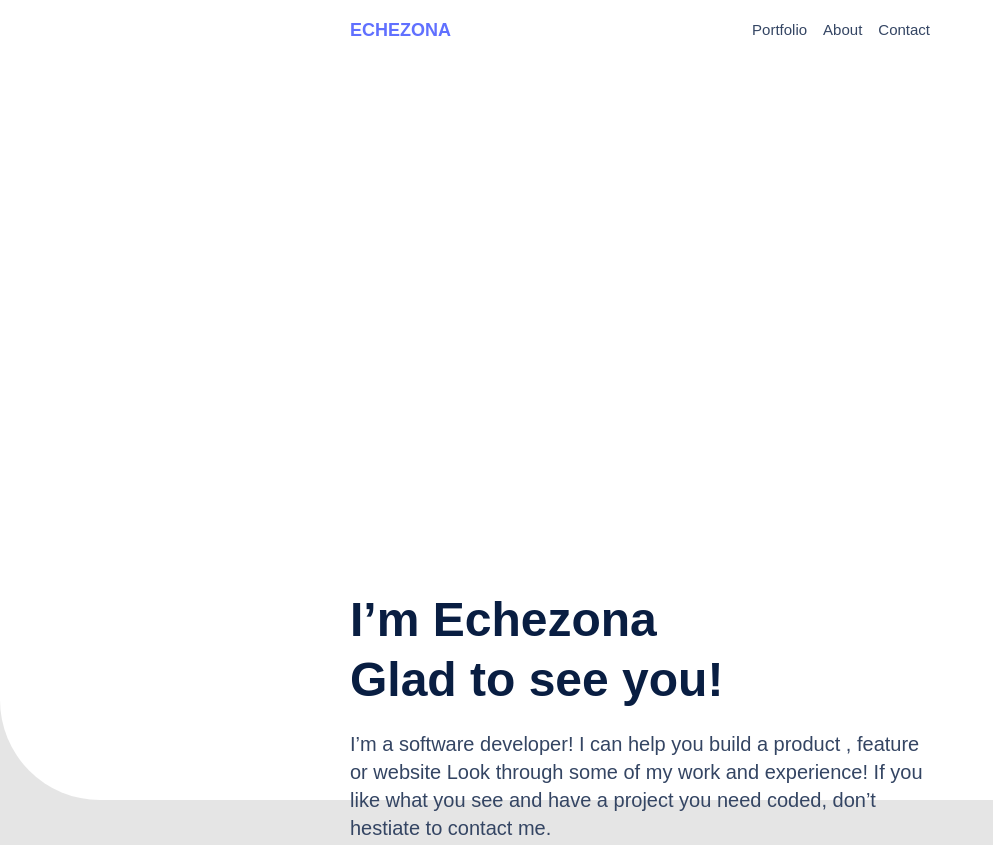
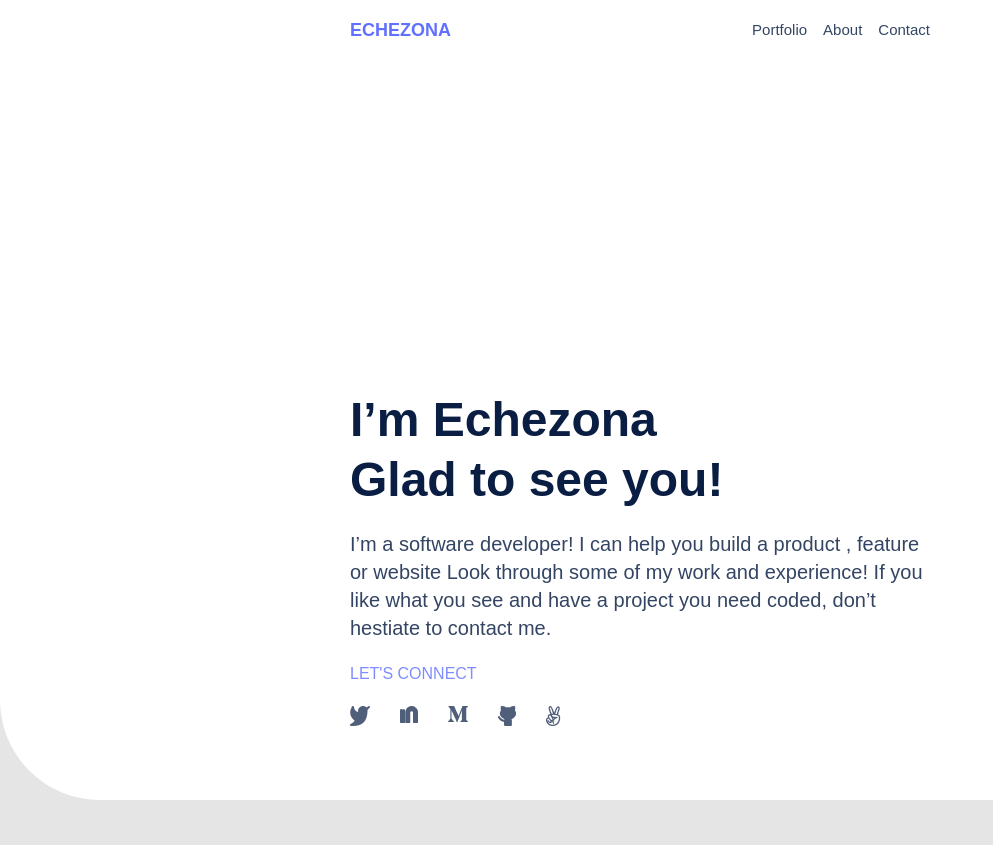
Before and after one commit to schoolsofafrika/Portfolio-Mobile-setup-and-first, a website: page index.html in a window 1280 px wide. Shown: the top 845 px of the page, without its empty margins (0-993 px from the left). Drawn offline with Linux system fonts and the light colour scheme.

Commit message:
Modified html and css file

```diff
--- a/style.css
+++ b/style.css
@@ -116,7 +116,7 @@ body {
 }
 
 .header .head-body {
-  padding: 500px 150px 380px 150px;
+  padding: 300px 150px 380px 150px;
 }
 
 .header .head-body h1 {
```
